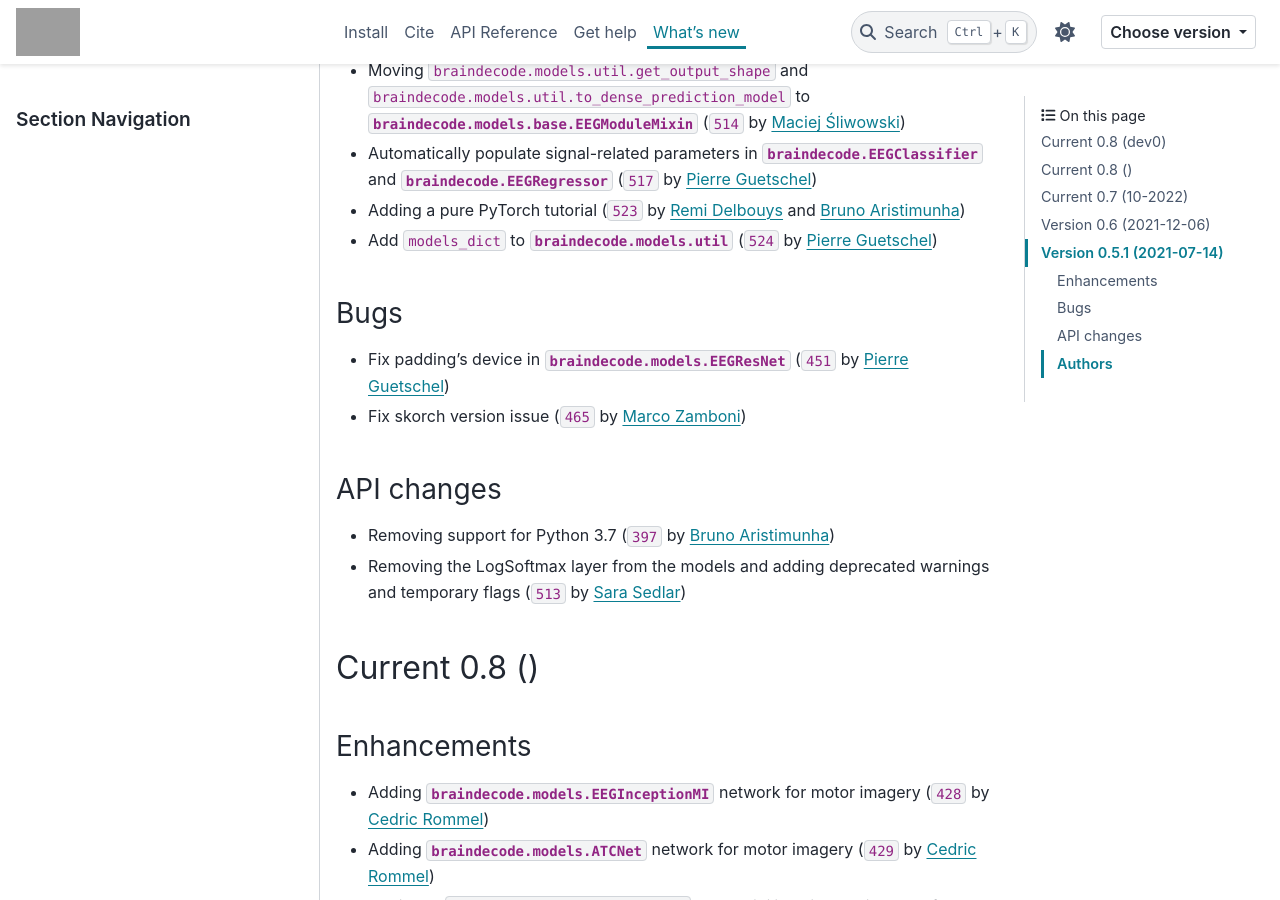
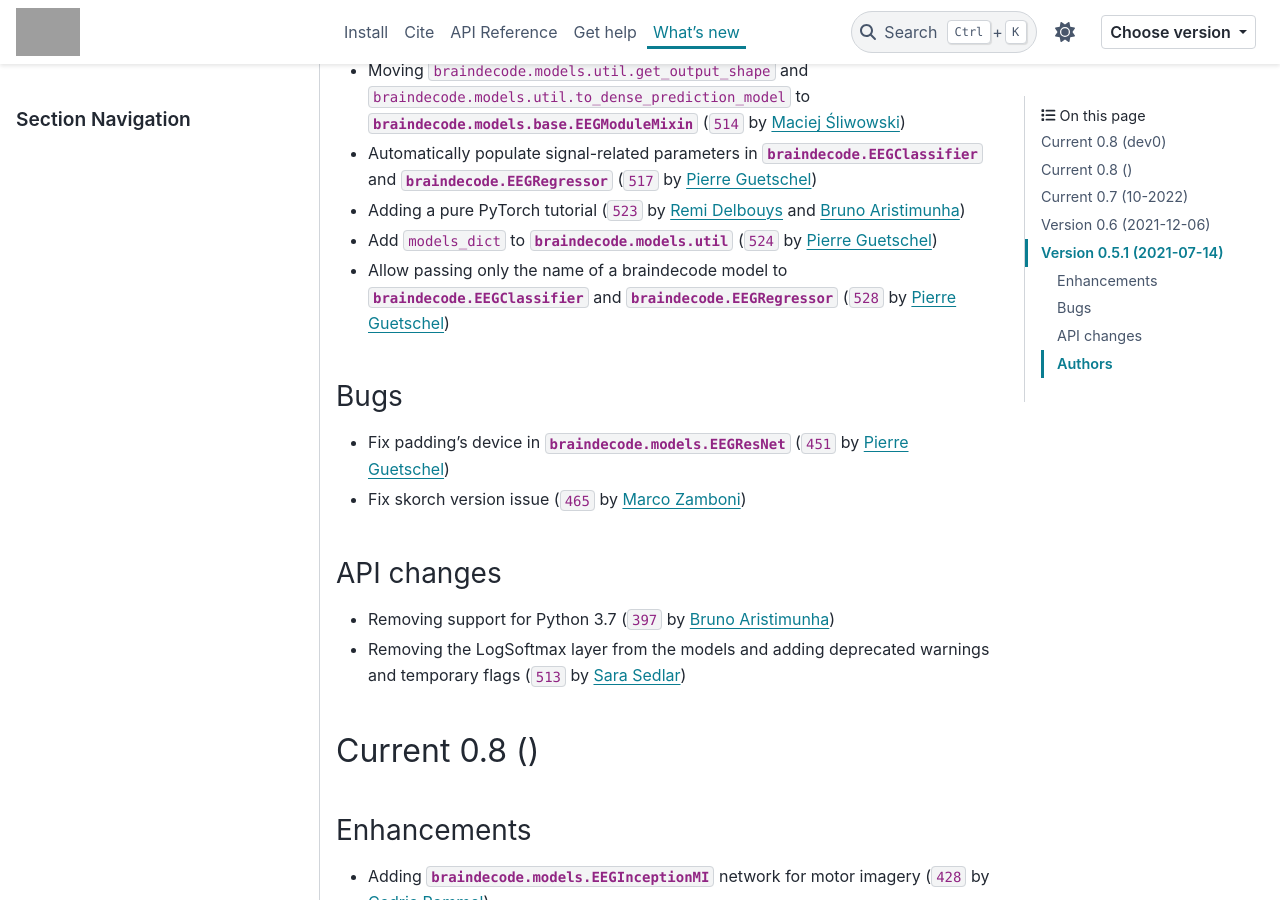
Before and after one commit to braindecode/braindecode, a Sphinx documentation site: the page built from docs/whats_new.rst, in a window 1280 px wide and 900 px high, scrolled down 1767 px. Built offline with Sphinx 7.4.7 and the PyData theme 0.15.4, drawn with Linux system fonts in a browser that asks for light colours; pages that are not in the unit, such as notebooks, are missing from menus; comment, search, counter and statistics services are not loaded; cross-references to code outside the pages are shown as plain code; grey boxes are pictures that could not be loaded.

Commit message:
Update whats_new.rst

```diff
--- a/docs/whats_new.rst
+++ b/docs/whats_new.rst
@@ -49,6 +49,7 @@ Enhancements
 - Automatically populate signal-related parameters in :class:`braindecode.EEGClassifier` and :class:`braindecode.EEGRegressor` (:gh:`517` by `Pierre Guetschel`_)
 - Adding a pure PyTorch tutorial (:gh:`523` by `Remi Delbouys`_  and `Bruno Aristimunha`_)
 - Add ``models_dict`` to :mod:`braindecode.models.util` (:gh:`524` by `Pierre Guetschel`_)
+- Allow passing only the name of a braindecode model to :class:`braindecode.EEGClassifier` and :class:`braindecode.EEGRegressor` (:gh:`528` by `Pierre Guetschel`_)
 
 Bugs
 ~~~~
```
